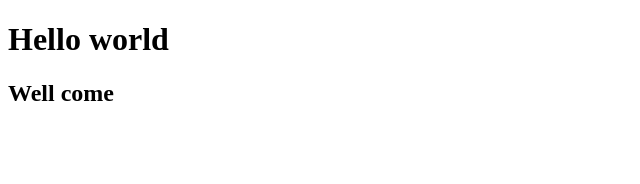
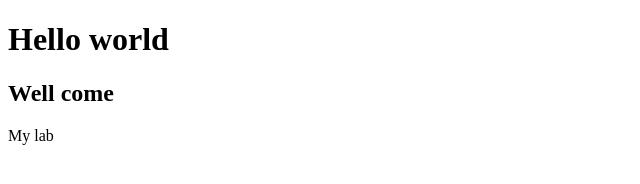
Before and after one commit to MutChhay/WCT, a plain HTML site: page index.html in a window 1280 px wide. Shown: the full height of the page, 0-640 px from the left. Drawn offline with Linux system fonts and the light colour scheme.

Commit message:
new update

```diff
--- a/index.html
+++ b/index.html
@@ -8,5 +8,6 @@
 <body>
     <h1>Hello world</h1>
     <h2>Well come</h2>
+    <p>My lab</p>
 </body>
 </html>
```
